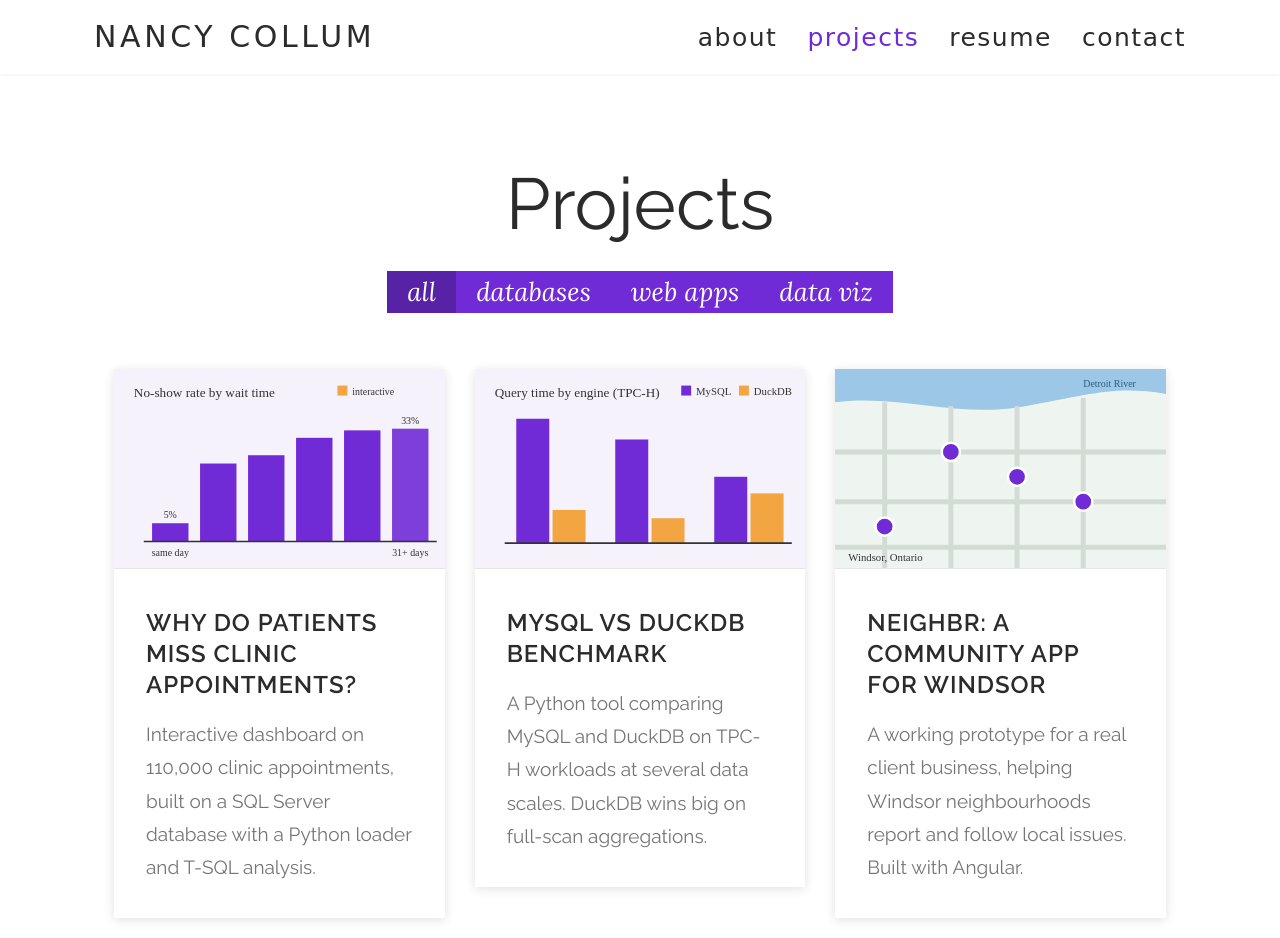
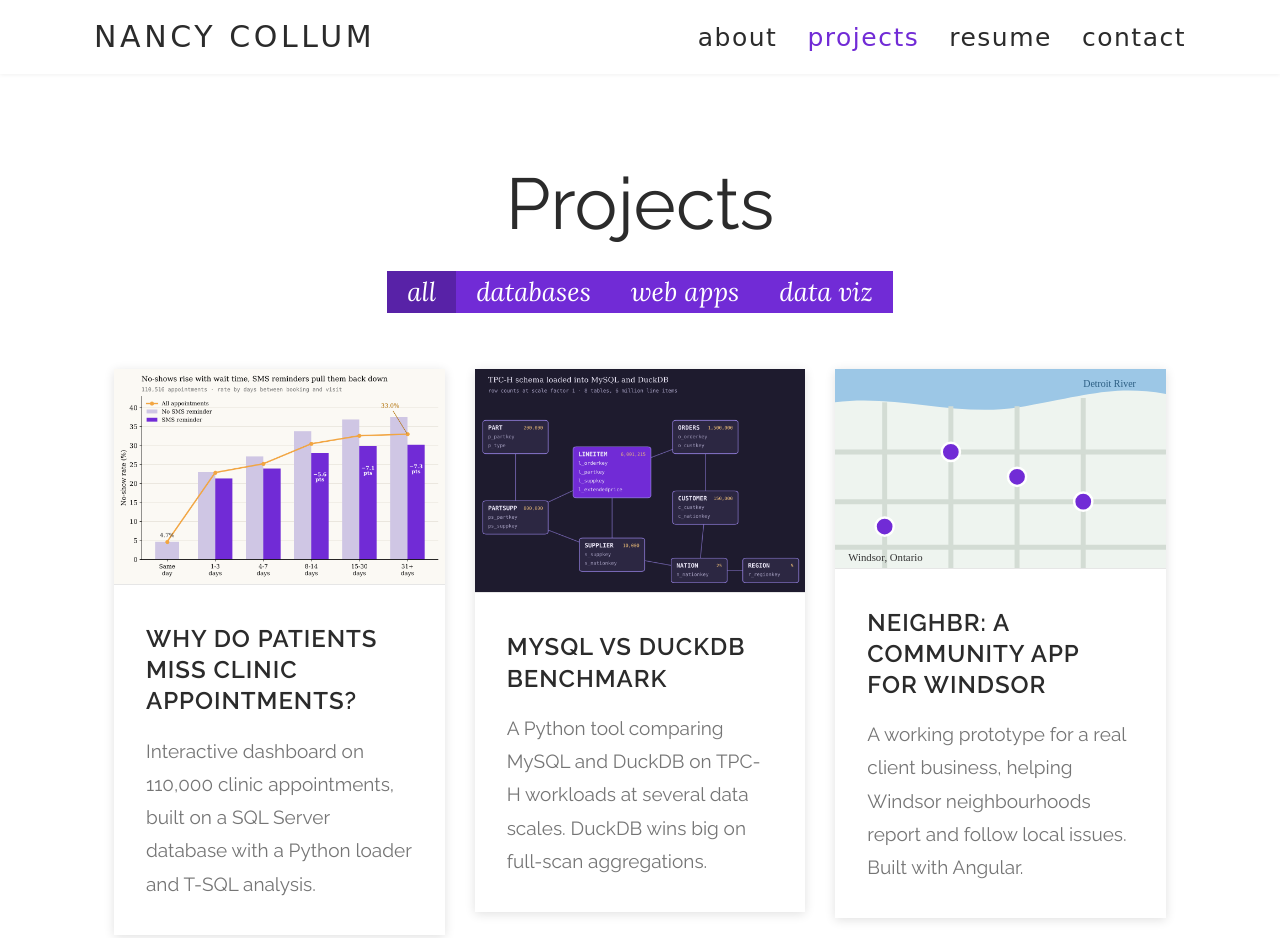
Before and after one commit to ncollum/ncollum.github.io, a plain HTML site: page projects.html in a window 1280 px wide. Shown: the top 938 px of the page. Drawn offline with Linux system fonts and the light colour scheme; a web font is replaced by a local one.

Commit message:
Add project images

```diff
--- a/projects.html
+++ b/projects.html
@@ -32,11 +32,11 @@
 </div></div>
 <div class="grid">
   <a class="card" data-tags="database dataviz" href="projects/clinic-no-shows/">
-    <img src="img/clinic-no-shows.svg" alt="" width="400" height="240">
+    <img src="img/clinic-no-shows.png" alt="" width="400" height="240">
     <div class="card-text"><h3>Why Do Patients Miss Clinic Appointments?</h3><p>Interactive dashboard on 110,000 clinic appointments, built on a SQL Server database with a Python loader and T-SQL analysis.</p></div>
   </a>
   <a class="card" data-tags="database" href="https://github.com/ncollum/mysql-vs-duckdb-benchmark" target="_blank" rel="noopener">
-    <img src="img/benchmark.svg" alt="" width="400" height="240">
+    <img src="img/benchmark.png" alt="" width="400" height="240">
     <div class="card-text"><h3>MySQL vs DuckDB Benchmark</h3><p>A Python tool comparing MySQL and DuckDB on TPC-H workloads at several data scales. DuckDB wins big on full-scan aggregations.</p></div>
   </a>
   <a class="card" data-tags="web" href="https://github.com/Tashdidtrdb/Neighbr" target="_blank" rel="noopener">
```
Also changed, not shown: img/benchmark.png (added), img/clinic-no-shows.png (added).
